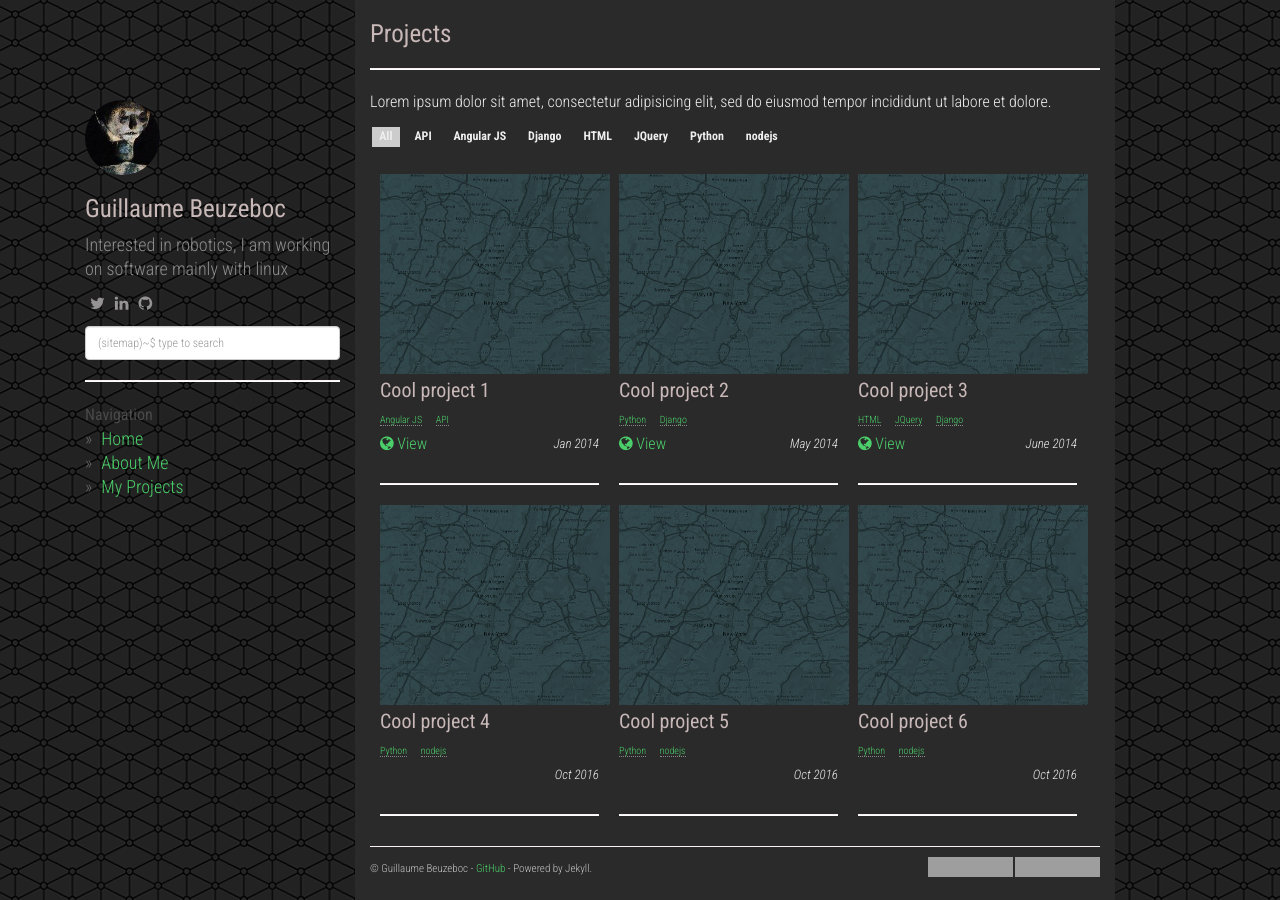
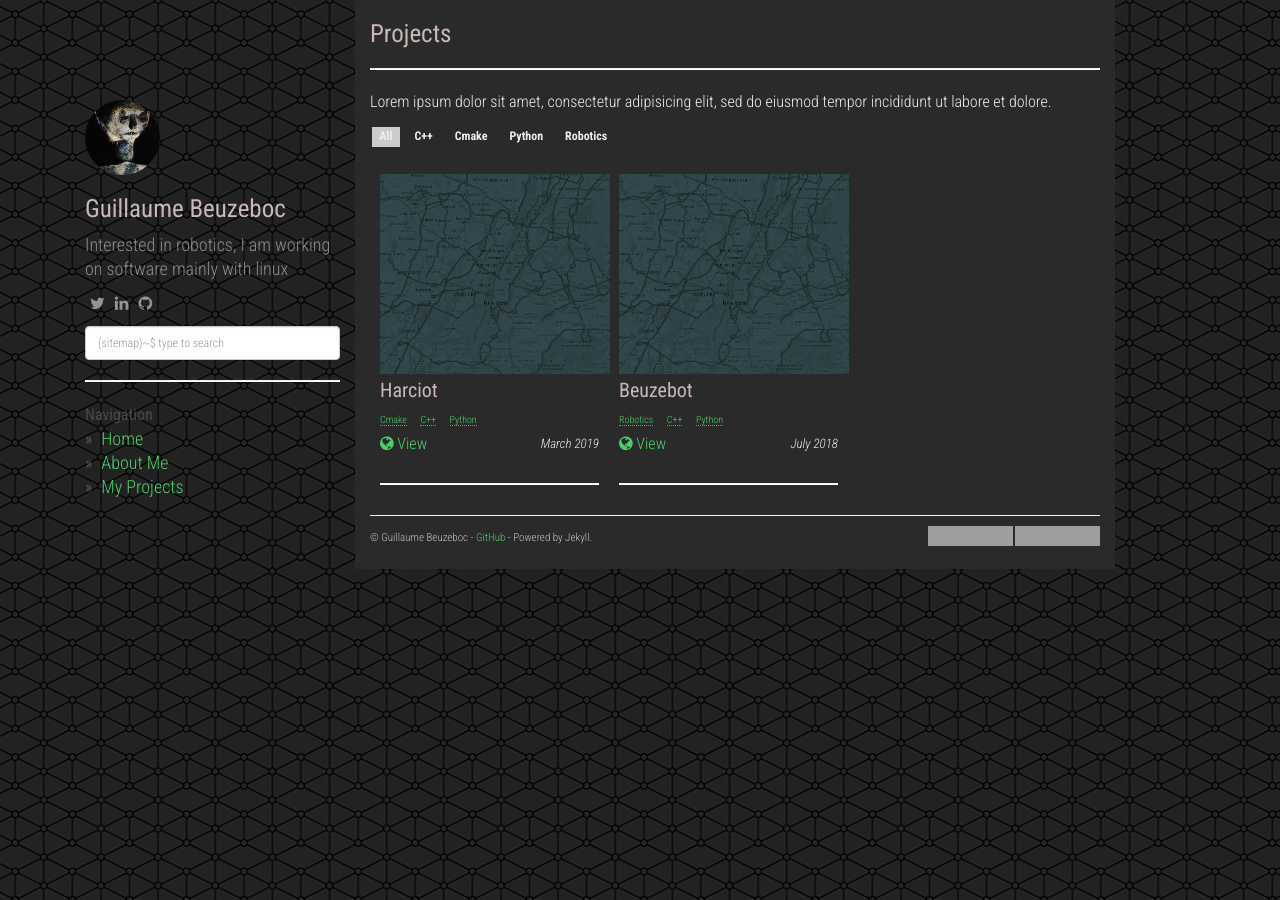
Before and after one commit to agusmakmun/agusmakmun.github.io, a Jekyll site: the page built from projects.md, in a window 1280 px wide. Built offline with Jekyll 4.4.1, drawn with Linux system fonts in a browser that asks for light colours; nearby versions of some CDN libraries; grey boxes are pictures that could not be loaded.

Commit message:
feat(projects): add first projects

```diff
--- a/_data/projects.json
+++ b/_data/projects.json
@@ -1,42 +1,18 @@
 [
 	{
-		"slug": "cool-project",
-		"name": "Cool project 1",
+		"slug": "projects",
+		"name": "Harciot",
 		"image": "placeholder.jpg",
-		"url": "https://www.google.com",
-		"date": "Jan 2014",
-		"tags": ["Angular JS","API"]
+		"url": "https://github.com/Guillaumebeuzeboc/Haricot",
+		"date": "March 2019",
+		"tags": ["Cmake","C++","Python"]
 	},
 	{
-		"name": "Cool project 2",
+		"slug": "projects",
+		"name": "Beuzebot",
 		"image": "placeholder.jpg",
-		"url": "#",
-		"date": "May 2014",
-		"tags": ["Python","Django"]
-	},
-	{
-		"name": "Cool project 3",
-		"image": "placeholder.jpg",
-		"url": "#",
-		"date": "June 2014",
-		"tags": ["HTML","JQuery","Django"]
-	},
-	{
-		"name": "Cool project 4",
-		"image": "placeholder.jpg",
-		"date": "Oct 2016",
-		"tags": ["Python","nodejs"]
-	},
-	{
-		"name": "Cool project 5",
-		"image": "placeholder.jpg",
-		"date": "Oct 2016",
-		"tags": ["Python","nodejs"]
-	},
-	{
-		"name": "Cool project 6",
-		"image": "placeholder.jpg",
-		"date": "Oct 2016",
-		"tags": ["Python","nodejs"]
+		"url": "https://github.com/Guillaumebeuzeboc/beuzebot",
+		"date": "July 2018",
+		"tags": ["Robotics","C++","Python"]
 	}
 ]
```
